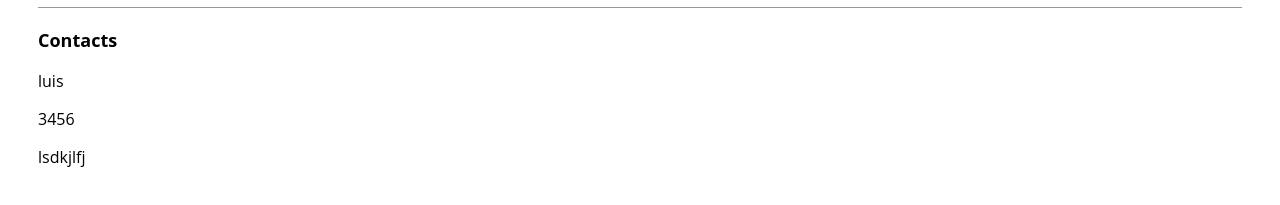
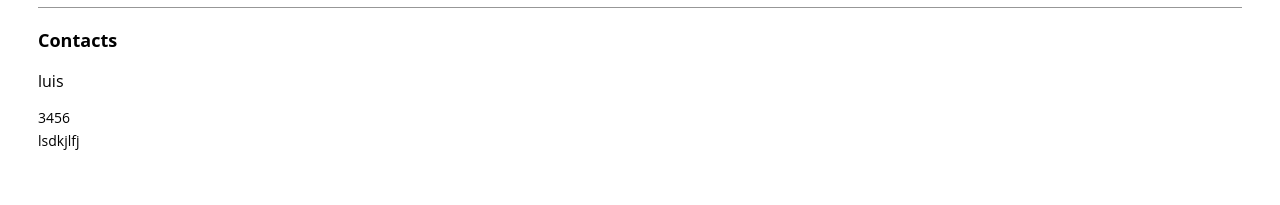
Before and after one commit to gonzaleztucci/react_challenge_start, a React (Create React App) app: page /contacts in a window 1280 px wide. Shown: the part 343-548 px from the top of the page. Built offline with nearby package versions, Linux system fonts and the light colour scheme.

Commit message:
contacts ok

```diff
--- a/src/components/tile/Tile.js
+++ b/src/components/tile/Tile.js
@@ -8,7 +8,23 @@ export const Tile = (props) => {
   return (
     <div className="tile-container">
 
-    {array.map((item, index) =>  <p>{item}</p>)}
+      {
+
+        array.map((item, index) =>  {
+
+          let className;
+
+          if (index === 0){
+            className = 'tile-title';
+          }else {
+            className = 'tile';
+          }
+
+          return <p className={className} key={index}>{item}</p>
+          }
+          )
+
+      }
 
     </div>
   );
```
